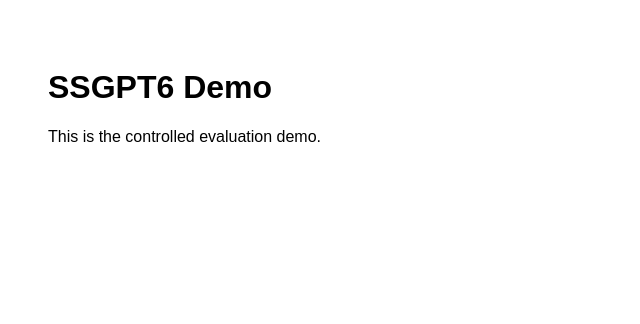
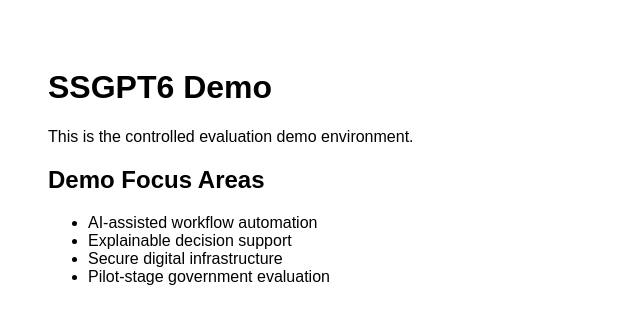
Before and after one commit to shanta4100/ssgpt6-demo, a Next.js app: page /demo in a window 1280 px wide. Shown: the top 324 px of the page, without its empty margins (0-640 px from the left). Built offline with nearby package versions, Linux system fonts and the light colour scheme.

Commit message:
Update page.tsx

```diff
--- a/app/demo/page.tsx
+++ b/app/demo/page.tsx
@@ -2,7 +2,15 @@ export default function DemoPage() {
   return (
     <main style={{ padding: 40, fontFamily: "Arial" }}>
       <h1>SSGPT6 Demo</h1>
-      <p>This is the controlled evaluation demo.</p>
+      <p>This is the controlled evaluation demo environment.</p>
+
+      <h2>Demo Focus Areas</h2>
+      <ul>
+        <li>AI-assisted workflow automation</li>
+        <li>Explainable decision support</li>
+        <li>Secure digital infrastructure</li>
+        <li>Pilot-stage government evaluation</li>
+      </ul>
     </main>
   );
 }
```
